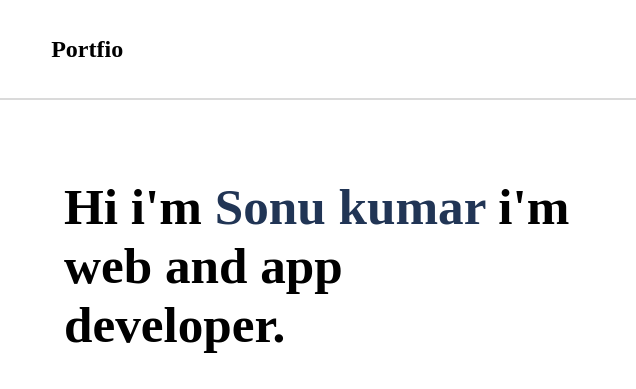
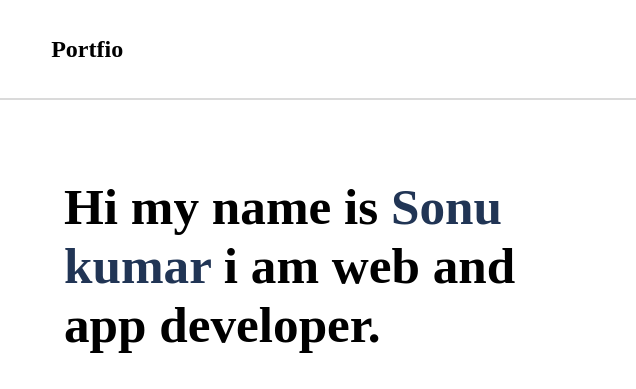
Before and after one commit to Sonunapit/sonu, a plain HTML site: page index.html in a window 1280 px wide. Shown: the top 389 px of the page, 0-636 px from the left. Drawn offline with nearby package versions, Linux system fonts and the light colour scheme.

Commit message:
Update index.html

```diff
--- a/index.html
+++ b/index.html
@@ -25,7 +25,7 @@
         </div>
         <div class="content">
             <div class="left">
-                <h1> Hi i'm  <span>Sonu kumar</span> i'm web and app developer.</h1>
+                <h1> Hi my name is  <span>Sonu kumar</span> i am  web and app developer.</h1>
                 <p>Lorem ipsum dolor sit, amet consectetur adipisicing elit. Asperiores, fugiat?</p>
                 <button>Explore Now</button>
             </div>
```
